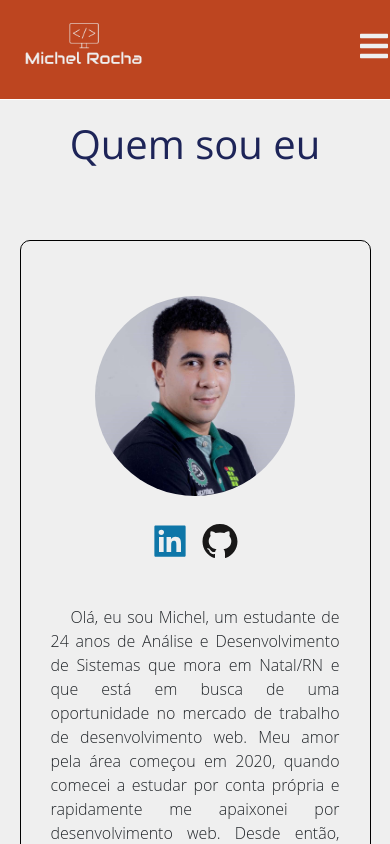
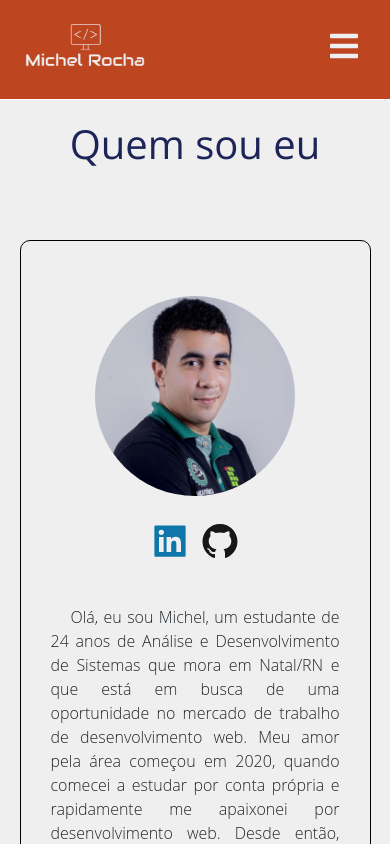
Before and after one commit to MichelRLima/Portfolio, a React (Create React App) app: page / in a window 390 px wide. Shown: the top 844 px of the page. Built offline with nearby package versions, Linux system fonts and the light colour scheme; a web font is replaced by a local one.

Commit message:
ajustando responsivo

```diff
--- a/src/App.css
+++ b/src/App.css
@@ -51,7 +51,8 @@
   width: 32px;
   height: 32px;
   margin-top: 30px;
-  margin-left: 90%;
+  margin-left: auto;
+  margin-right: 30px;
   display: none;
   position: relative;
   z-index:999
```
